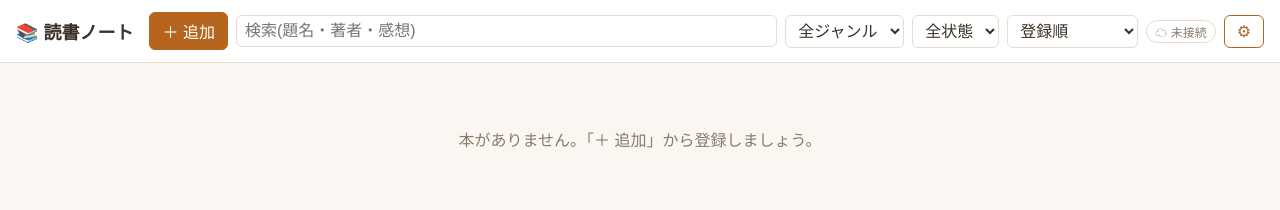
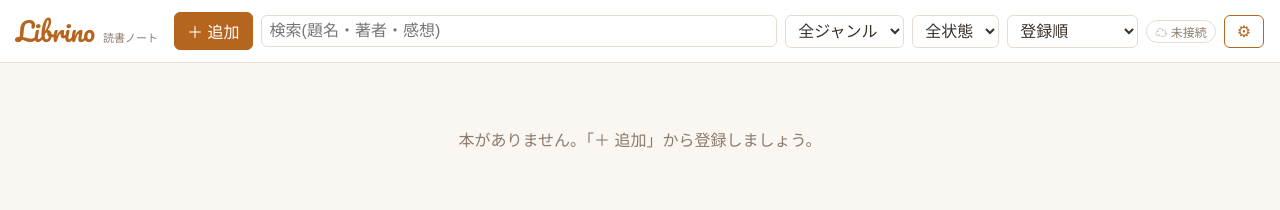
Before and after one commit to hachi922/reading_note, a plain HTML site: page index.html in a window 1280 px wide. Drawn offline with Linux system fonts and the light colour scheme.

Commit message:
Add files via upload

```diff
--- a/index.html
+++ b/index.html
@@ -9,13 +9,20 @@
 <link rel="icon" href="favicon.ico" sizes="48x48">
 <link rel="icon" href="favicon-32.png" type="image/png" sizes="32x32">
 <link rel="apple-touch-icon" href="icon-180.png">
-<title>読書ノート</title>
+<meta name="apple-mobile-web-app-title" content="Librino">
+<meta name="apple-mobile-web-app-capable" content="yes">
+<link rel="preconnect" href="https://fonts.googleapis.com">
+<link rel="preconnect" href="https://fonts.gstatic.com" crossorigin>
+<link href="https://fonts.googleapis.com/css2?family=Pacifico&display=swap" rel="stylesheet">
+<title>Librino</title>
 <style>
 :root{--bg:#faf6f1;--card:#fff;--ink:#3a3128;--sub:#8a7b6c;--accent:#b5651d;--line:#e6dccf}
 *{box-sizing:border-box}
 body{margin:0;font-family:"Hiragino Sans","Yu Gothic",sans-serif;background:var(--bg);color:var(--ink)}
 header{display:flex;gap:8px;align-items:center;flex-wrap:wrap;padding:12px 16px;background:var(--card);border-bottom:1px solid var(--line);position:sticky;top:0;z-index:5}
-h1{font-size:18px;margin:0 8px 0 0}
+h1{font-size:18px;margin:0 8px 0 0;display:flex;align-items:baseline;gap:8px}
+.logo{font-family:"Pacifico",cursive;font-weight:400;font-size:26px;color:var(--accent);line-height:1}
+h1 small{font-size:11px;font-weight:400;color:var(--sub)}
 input,select,textarea,button{font:inherit;color:inherit}
 input,select,textarea{border:1px solid var(--line);border-radius:6px;padding:6px 8px;background:#fff;width:100%}
 textarea{resize:vertical}
@@ -51,7 +58,7 @@ label{display:block;font-size:12px;color:var(--sub);margin:8px 0 2px}
 </head>
 <body>
 <header>
-  <h1>📚 読書ノート</h1>
+  <h1><span class="logo">Librino</span><small>読書ノート</small></h1>
   <button class="primary" id="addBtn">＋ 追加</button>
   <input id="q" placeholder="検索(題名・著者・感想)" style="flex:1;min-width:140px">
   <select id="fGenre"><option value="">全ジャンル</option></select>
```
Also changed, not shown: manifest.webmanifest, 1 other file.
